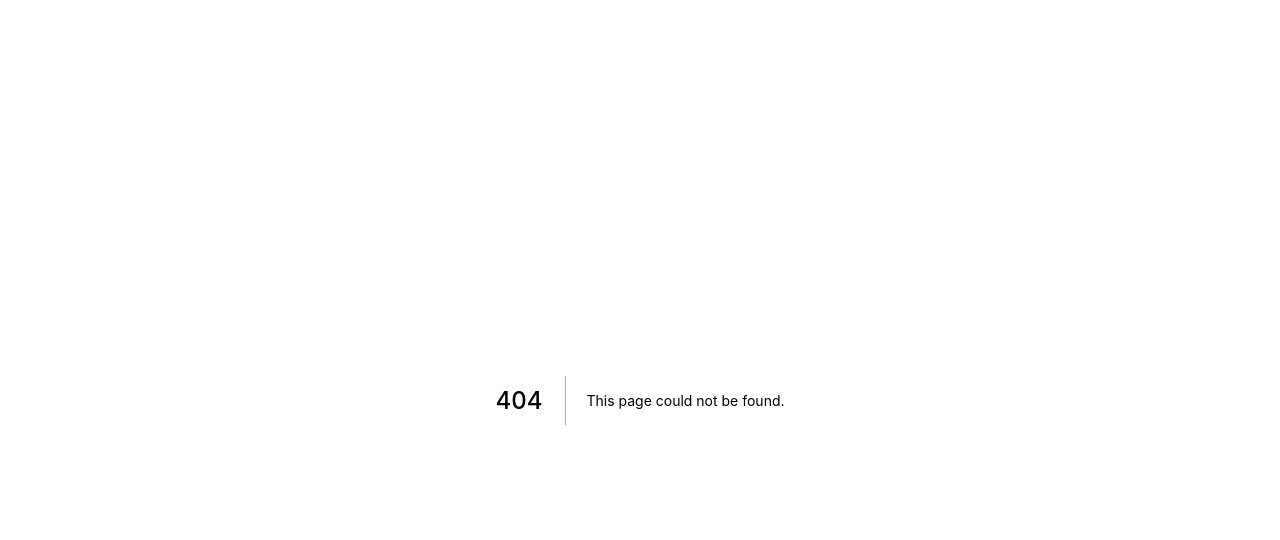
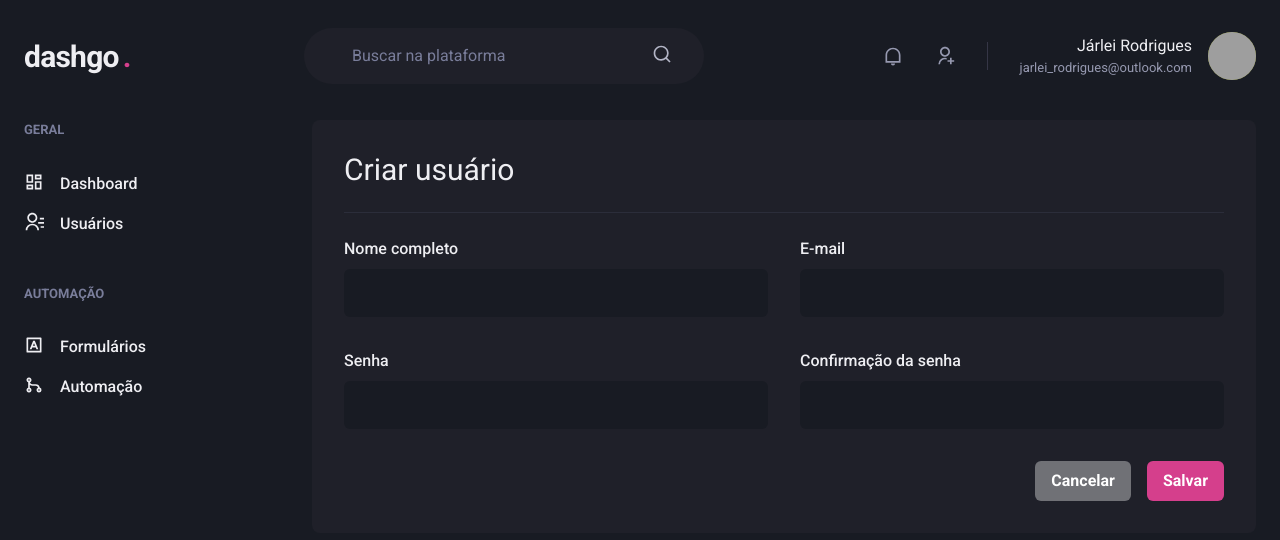
Before and after one commit to Jarlei3m/dashgo, a Next.js app: page /users/create in a window 1280 px wide. Before the commit this address had no page. Shown: the top 540 px of the page. Built offline with nearby package versions, Linux system fonts and the light colour scheme; grey boxes are pictures that could not be loaded.

Commit message:
chore: User form basic setup

```diff
--- /dev/null
+++ b/src/pages/users/create.tsx
@@ -0,0 +1,56 @@
+import {
+  Box,
+  Button,
+  Divider,
+  Flex,
+  Heading,
+  HStack,
+  SimpleGrid,
+  VStack,
+} from '@chakra-ui/react';
+import { Header } from '../../components/Header';
+import { SideBar } from '../../components/SideBar';
+import { Input } from '../../components/Form/Input';
+
+export default function CreateUser() {
+  return (
+    <Box>
+      <Header />
+
+      <Flex w='100%' my='6' maxWidth={1480} mx='auto' px='6'>
+        <SideBar />
+
+        <Box flex='1' borderRadius='8' bg='gray.800' p='8'>
+          <Heading size='lg' fontWeight='normal'>
+            Criar usuário
+          </Heading>
+
+          <Divider my='6' borderColor='gray.700' />
+
+          <VStack spacing='8'>
+            <SimpleGrid minChildWidth='240px' spacing='8' w='100%'>
+              <Input name='name' label='Nome completo' />
+              <Input name='email' type='email' label='E-mail' />
+            </SimpleGrid>
+
+            <SimpleGrid minChildWidth='240px' spacing='8' w='100%'>
+              <Input name='password' type='password' label='Senha' />
+              <Input
+                name='password_confirmation'
+                type='password'
+                label='Confirmação da senha'
+              />
+            </SimpleGrid>
+          </VStack>
+
+          <Flex mt='8' justify='flex-end'>
+            <HStack spacing='4'>
+              <Button colorScheme='whiteAlpha'>Cancelar</Button>
+              <Button colorScheme='pink'>Salvar</Button>
+            </HStack>
+          </Flex>
+        </Box>
+      </Flex>
+    </Box>
+  );
+}
```
